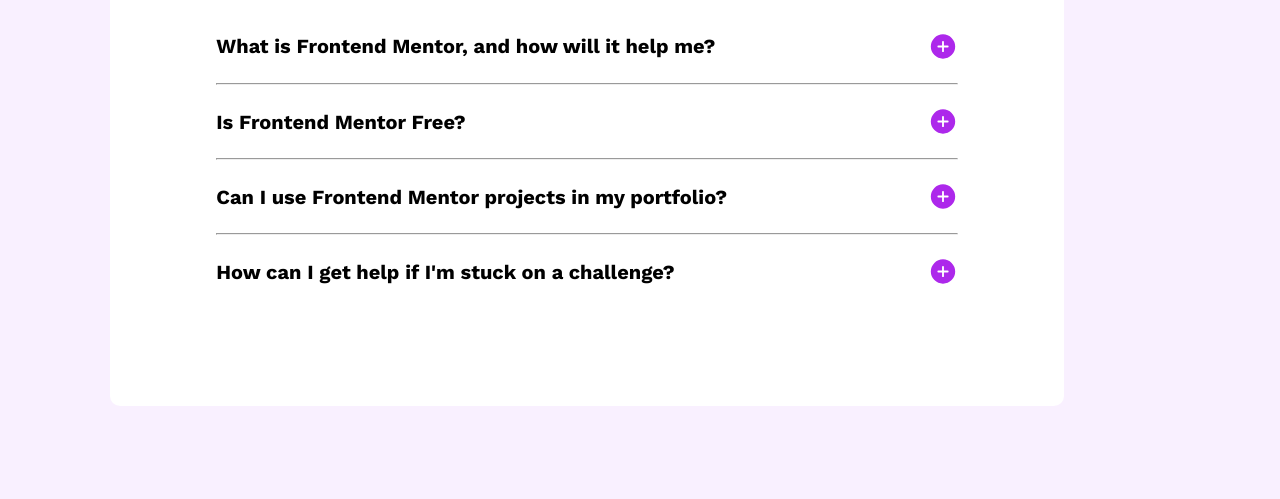
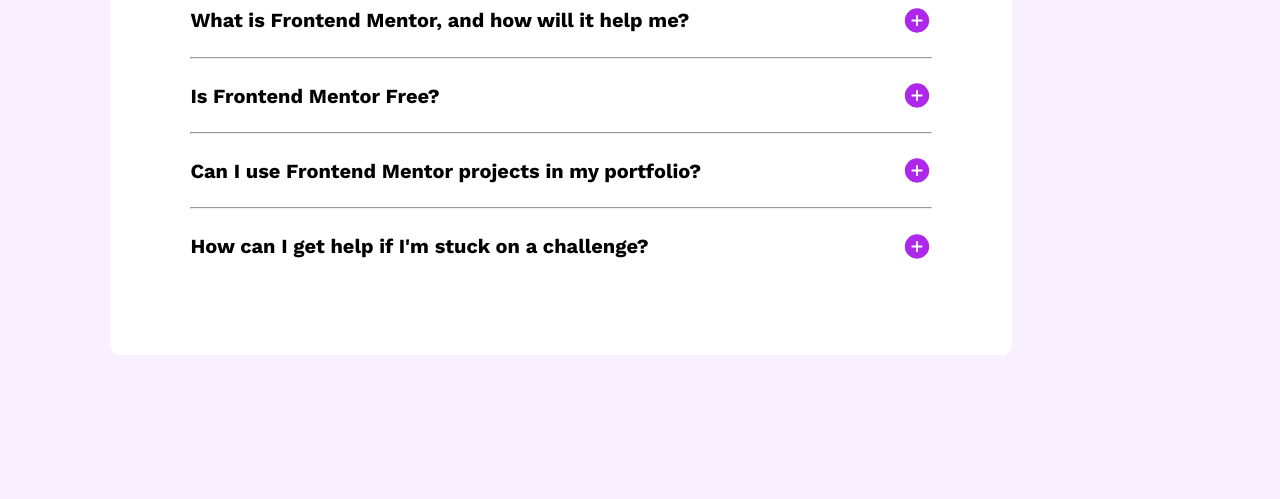
Before and after one commit to Ahmed-Adjei1/FAQ-Accordion-Main, a plain HTML site: page index.html in a window 1280 px wide. Shown: the part 301-800 px from the top of the page. Drawn offline with nearby package versions, Linux system fonts and the light colour scheme.

Commit message:
Refactor CSS for body and main styles

```diff
--- a/style.css
+++ b/style.css
@@ -13,7 +13,7 @@ body {
 main {
   background-color: white;
   border-radius: 10px;
-  padding: 10%;
+  padding: clamp(1rem, 10vw, 5rem);
 }
 
 header {
```
